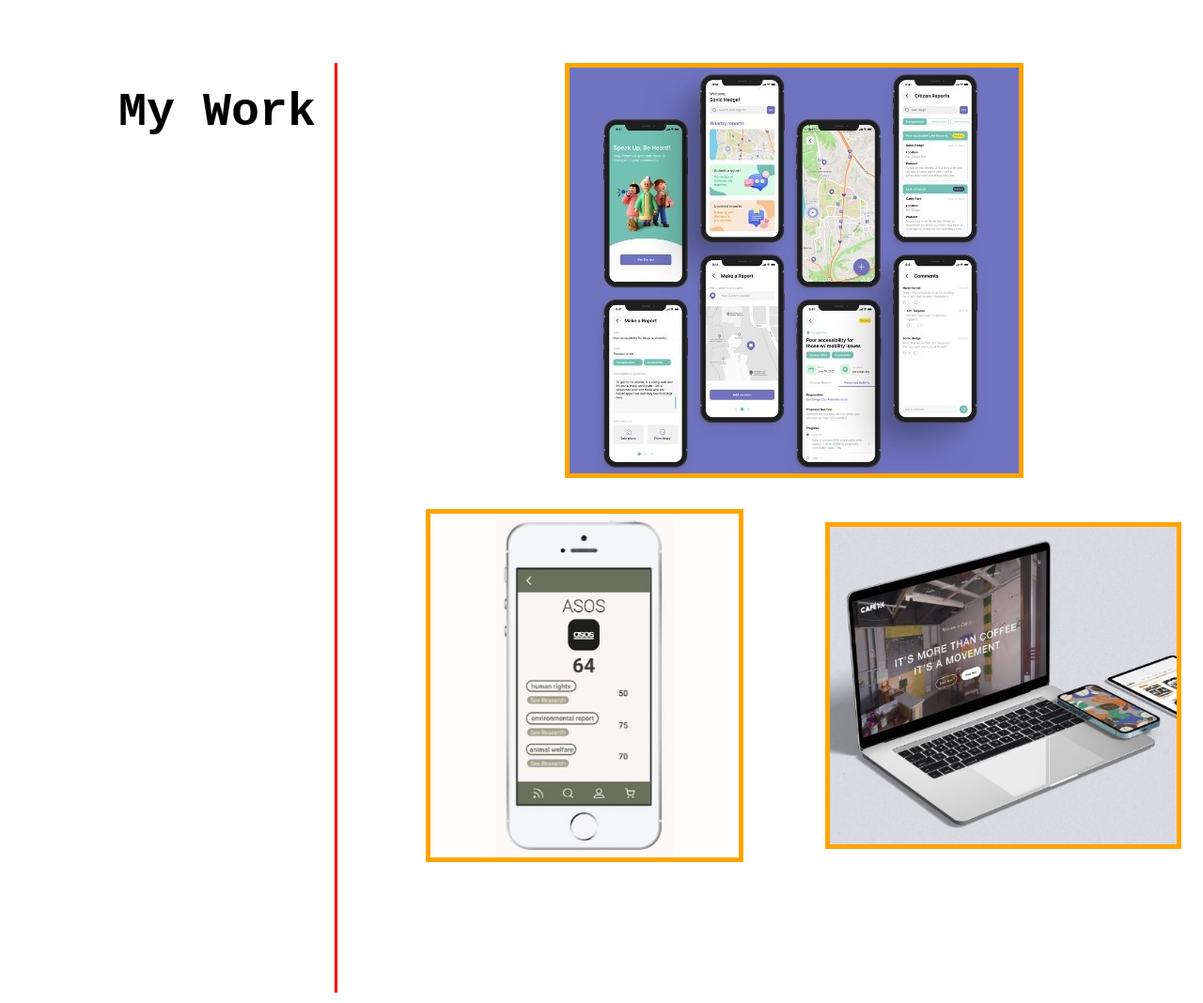
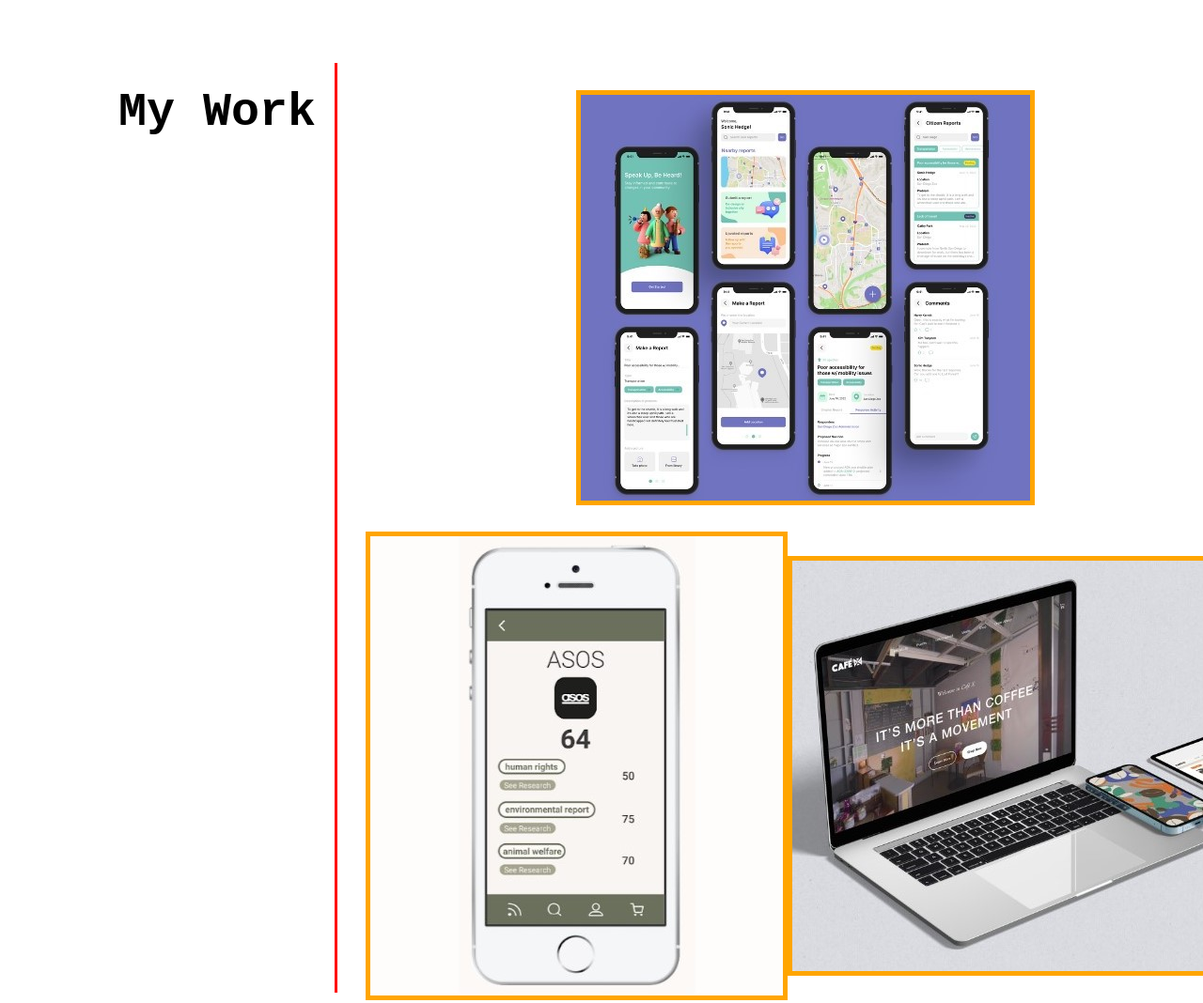
Before and after one commit to c1flores/Professional-Portfolio, a plain HTML site: page index.html in a window 1280 px wide. Shown: the part 760-1828 px from the top of the page at 94% size. Drawn offline with Linux system fonts and the light colour scheme.

Commit message:
updated grid structure for applications in work section

```diff
--- a/Assets/style.css
+++ b/Assets/style.css
@@ -129,79 +129,45 @@
 
   }
 
-  .container {
 
+    .grid {
       display: grid;
       grid-template-columns: repeat(2, 1fr);
       grid-template-rows: repeat(2, 1fr);
-    justify-items: center;
-    align-items: center;
-  }
-
-
-  #p1 {
-
-    grid-column: 1 / span 2;
-    max-height: 100%;
-    max-width: 125%;
-    margin-left: 20px;
-    border: 5px solid orange;
+      /* justify-items: center;
+      align-items: center; */
 
     }
 
-   #p1:hover {
+    .grid #p1 {
 
       grid-column: 1 / span 2;
-    max-height: 100%;
-    max-width: 125%;
-    margin-left: 20px;
+      grid-row-start: 1;
+      grid-row-end: 1;
       border: 5px solid orange;
-    filter: brightness(0.5);
-    transition: all 0.5s ease-in-out;
+      place-self: center;
 
     }
 
-   #p2 {
+    .grid #p2 {
 
-    grid-area: 2 / 1 / 3 / 2;
-    max-height: 85%;
-    max-width: 85%;
-    margin-left: 20px;
+      grid-column-start: 1;
+      grid-column-end: 1;
+      grid-row-start: 2;
+      grid-row-end: 2;
       border: 5px solid orange;
+      place-self: center;
 
     }
 
-    #p2:hover {
+    .grid #p3 {
 
-      grid-area: 2 / 1 / 3 / 2;
-      max-height: 85%;
-      max-width: 85%;
-      margin-left: 20px;
+      grid-column-start: 2;
+      grid-column-end: 2;
+      grid-row-start: 2;
+      grid-row-end: 2;
       border: 5px solid orange;
-      filter: brightness(0.5);
-      transition: all 0.5s ease-in-out;
-
-      }
-
-      #p3 {
-
-       grid-area: 2 / 2 / 3 / 3;
-       max-height: 85%;
-       max-width: 85%;
-       margin-left: 20px;
-       border: 5px solid orange;
-
-        }
-
-        #p3:hover {
-
-          grid-area: 2 / 2 / 3 / 3;
-          max-height: 85%;
-          max-width: 85%;
-          margin-left: 20px;
-          border: 5px solid orange;
-          filter: brightness(0.5);
-            transition: all 0.5s ease-in-out;
+      place-self: center;
 
     }
 
--- a/index.html
+++ b/index.html
@@ -76,19 +76,15 @@
 
         </aside>
 
-        <div class="container">
-
+        <div class="grid">
 
             <img id="p1" src="./Assets/Case Study 1.jpg" alt="Crowdsourcing Safety App" >
 
-
             <img id="p2" src="./Assets/Case Study 2.jpg" alt="Data Science Project">
-
 
             <img id="p3" src="./Assets/Case Study 3.jpg" alt="Crowdsourcing Safety App">
 
         </div>
-
 
     </section>
 
```
Lines whose indentation alone changed are shown as unchanged.
